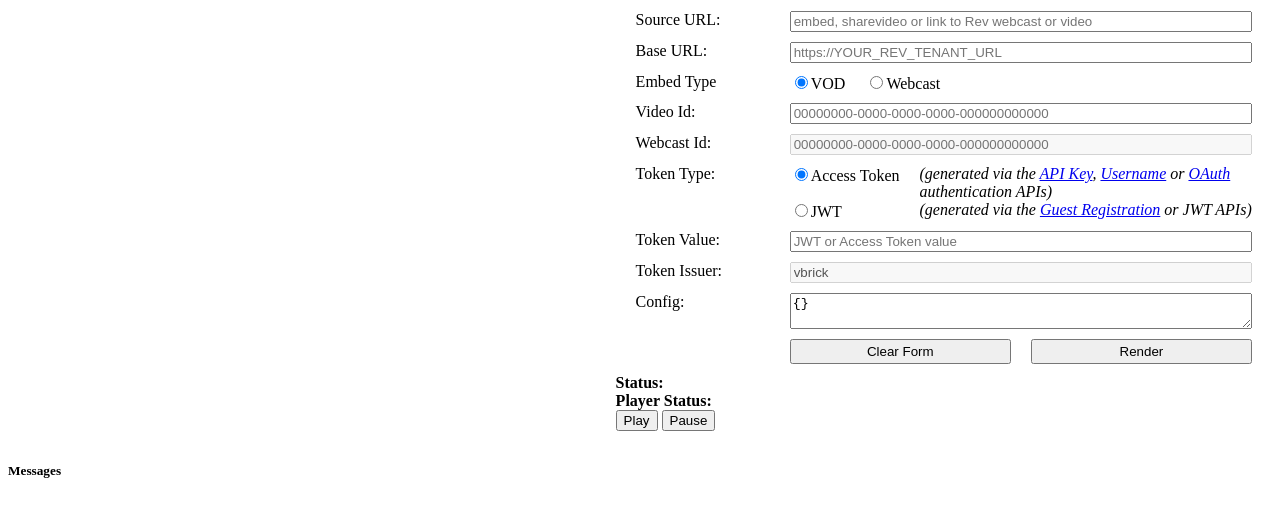
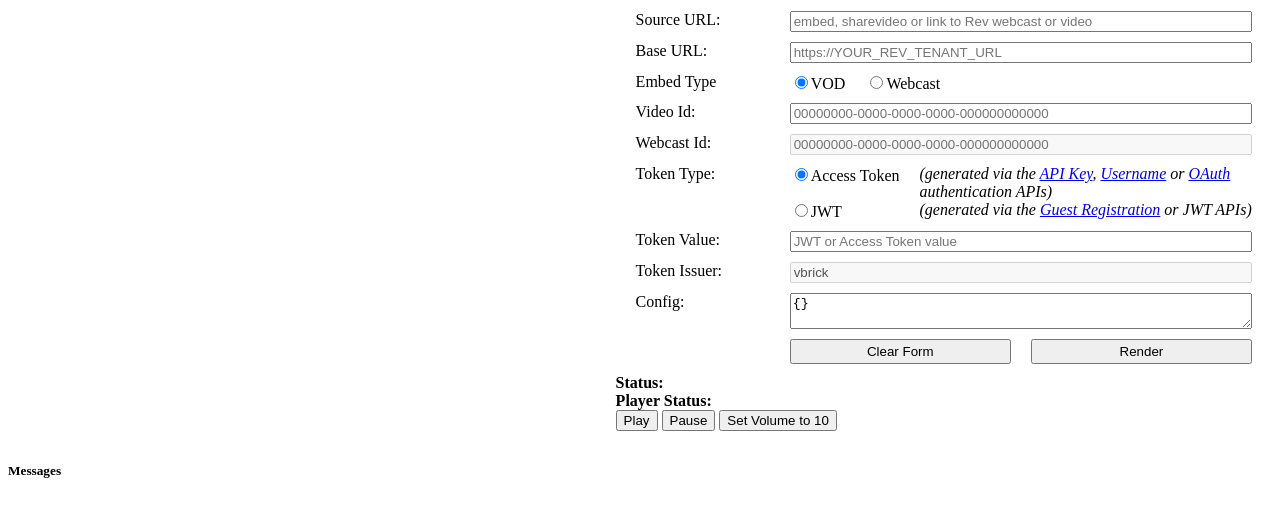
Before and after one commit to vbrick/rev-sdk-js, a website built with webpack: page demo/index.html in a window 1280 px wide. Shown: the part 79-596 px from the top of the page. Built offline with nearby package versions, Linux system fonts and the light colour scheme.

Commit message:
Documentation and demo updates

```diff
--- a/demo/index.html
+++ b/demo/index.html
@@ -124,6 +124,7 @@
 				<div>
 					<input type="button" name="Play" value="Play" onclick="vbrickEmbed.play()" />
 					<input type="button" name="Pause" value="Pause" onclick="vbrickEmbed.pause()" />
+					<input type="button" name="SetVolume" value="Set Volume to 10" onclick="vbrickEmbed.setVolume(10)" />
 				</div>
 			</div>
 		</div>
```
Also changed, not shown: README.md.
